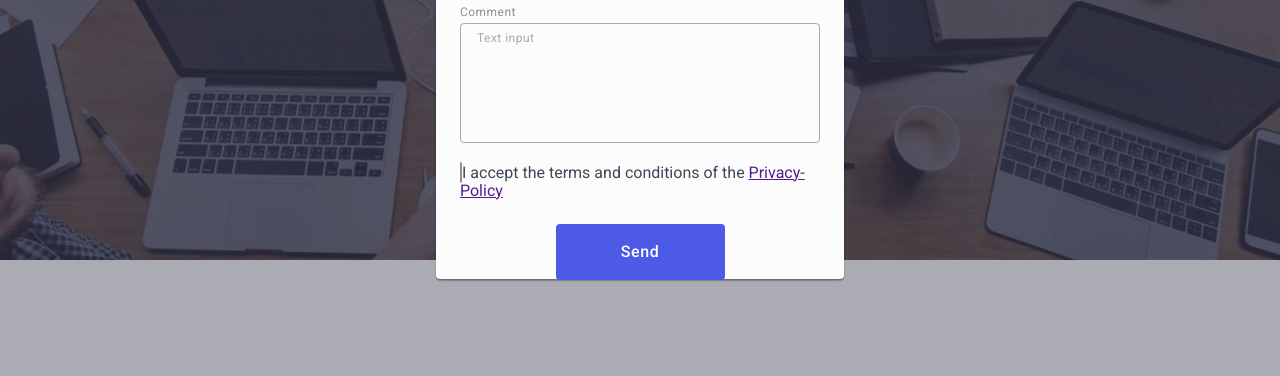
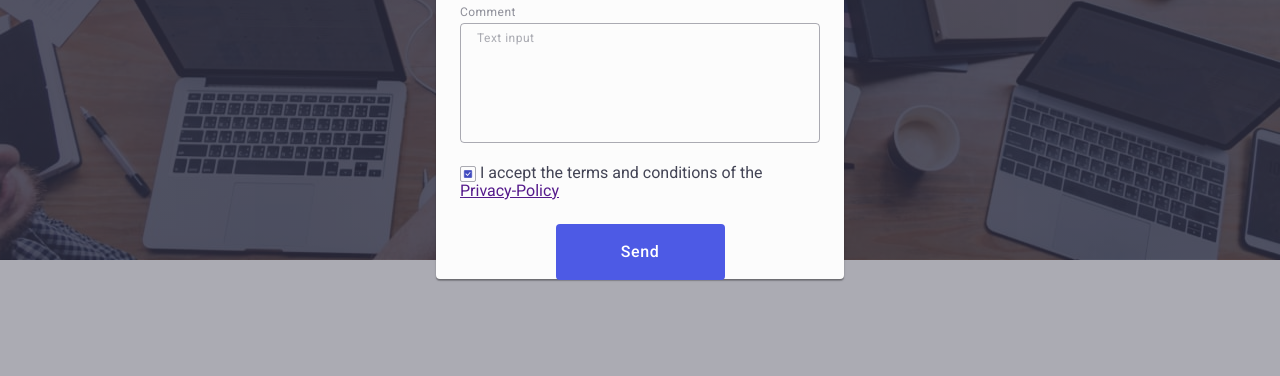
Before and after one commit to Pervushyn/goit-markup-hw-05, a plain HTML site: page index.html in a window 1280 px wide. Shown: the part 413-789 px from the top of the page. Drawn offline with nearby package versions, Linux system fonts and the light colour scheme.

Commit message:
add modal

```diff
--- a/css/styles.css
+++ b/css/styles.css
@@ -713,10 +713,19 @@ h6 {
   background-color: var(--c-background-prymary-brand);
 }
 .modal-checkbox-check {
+  display: inline-flex;
+  align-items: center;
+  justify-content: center;
   width: 16px;
   height: 16px;
-  border: 1px solid var(--c-border);
+  fill: transparent;
   border-radius: 2px;
+  border: 1px solid rgba(46, 47, 66, 0.4);
+  transition: background-color 250ms cubic-bezier(0.4, 0, 0.2, 1),
+    border 250ms cubic-bezier(0.4, 0, 0.2, 1),
+    fill 250ms cubic-bezier(0.4, 0, 0.2, 1);
+}
+.svg-privasy {
 }
 .text-policy {
   color: var(--c-border);
@@ -724,7 +733,7 @@ h6 {
   font-size: 12px;
   font-style: normal;
   font-weight: 400;
-  line-height: 1.16;
+  line-height: 1.17;
   letter-spacing: 0.04em;
 }
 /*END Modal*/
--- a/index.html
+++ b/index.html
@@ -566,7 +566,6 @@
             <textarea
               class="modal-textarea"
               name="user-comment"
-              class="modal-textarea"
               id="user-comment"
               placeholder="Text input"
             ></textarea>
@@ -581,8 +580,12 @@
               type="checkbox"
             />
             <label class="text-poylic" for="user-privacy"
-              ><span class="modal-checkbox-check"></span>I accept the terms and
-              conditions of the
+              ><span class="modal-checkbox-check"
+                ><svg class="svg-privasy" width="10" height="8">
+                  <use href="./images/icons.svg#icon-Property-1click"></use>
+                </svg>
+              </span>
+              I accept the terms and conditions of the
               <a class="privacy-policy" href="">Privacy-Policy</a></label
             >
           </div>
```
